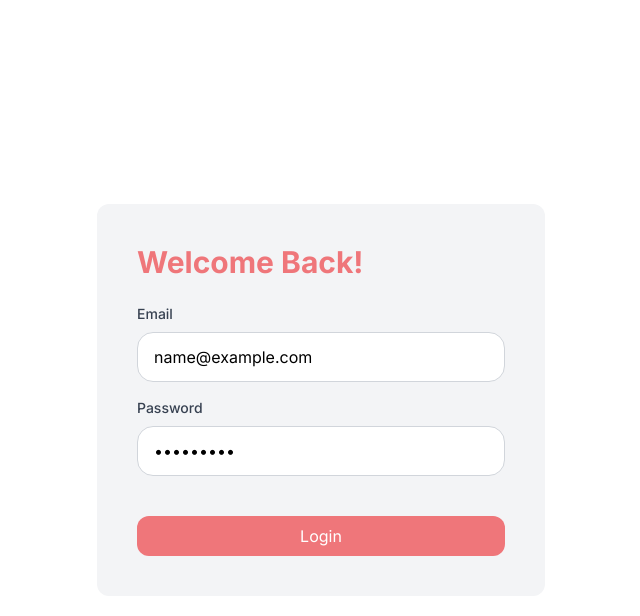
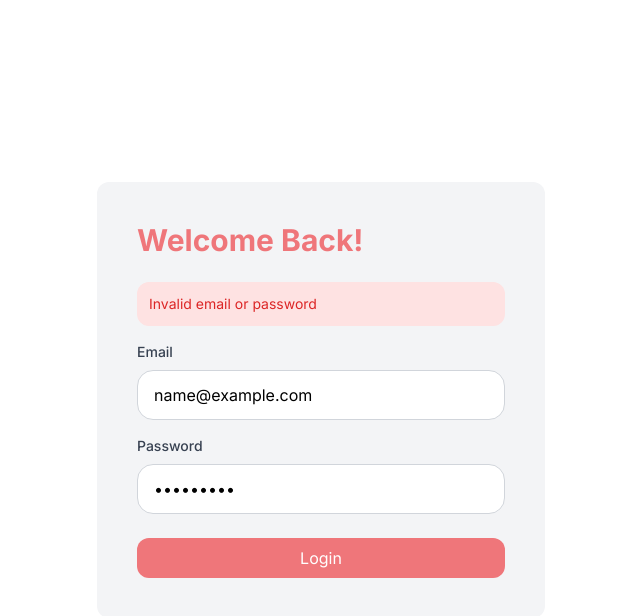
Before and after one commit to emmygrammy/blog-frontend, a React (Vite) app: page /dashboard/login in a window 1280 px wide. Both pictures are taken after typing "name@example.com", "Sample123" into the empty fields and a click on the button "Login". Shown: the top 616 px of the page, without its empty margins (319-959 px from the left). Built offline with nearby package versions, Linux system fonts and the light colour scheme; no server answers.

Commit message:
Blog-frontend

```diff
--- /dev/null
+++ b/src/api/auth.jsx
@@ -0,0 +1,10 @@
+import api from "./axios"
+
+export const adminLogin = async (loginData) => {
+  const response = await api.post(
+    "/auth/login",
+    loginData
+  )
+
+  return response.data
+}
--- a/src/pages/dashboard/DashboardHome.jsx
+++ b/src/pages/dashboard/DashboardHome.jsx
@@ -2,11 +2,20 @@
 
 function DashboardHome() {
   return (
-    <>
-      <h1 className="text-3xl font-bold text-sans text-primary">
+    <div>
+        <div>
+
+        <div className="container bg-gray-100 p-4 rounded -m-6 -mr-10">
+            <h1>
+                Welcome to Dashboard
+            </h1>
+        </div>
+
+      <h1 className="text-3xl font-bold text-sans text-primary mt-10">
           dashboard home 🚀
       </h1>
-    </>
+      </div>
+    </div>
   )
 }
 export default DashboardHome
--- a/src/pages/dashboard/Login.jsx
+++ b/src/pages/dashboard/Login.jsx
@@ -1,28 +1,51 @@
 import Input from "../../components/Input"
 import Button from "../../components/Button"
 import { useState } from "react"
-
-
+import { adminLogin } from "../../api/auth"
 
 function Login() {
   const [email, setEmail] = useState("")
   const [password, setPassword] = useState("")
+  const [loading, setLoading] = useState(false)
 
- const handleSubmit = (e) => {
+  const [authError, setAuthError] = useState("")
+  const [success, setSuccess] = useState("")
+
+  const handleSubmit = async (e) => {
     e.preventDefault()
+
+    setAuthError("")
+    setSuccess("")
+
     if (!email || !password) {
-    alert("Please enter email and password")
+      setAuthError("Please enter email and password")
       return
     }
-  console.log(email, password)
+
+    try {
+      setLoading(true)
+
+      const data = await adminLogin({
+        email,
+        password,
+      })
+
+      setSuccess("Login successful!")
+
+      localStorage.setItem("token", data.token)
+
+      setTimeout(() => {
+        window.location.href = "/dashboard"
+      }, 1000)
+
+    } catch (error) {
+      setAuthError(
+        error?.response?.data?.message ||
+        "Invalid email or password"
+      )
+    } finally {
+      setLoading(false)
     }
-
- const handleLogin = () => {
-  if (!email || !password) {
-    alert("Please enter email and password")
-    return
-  }
-  console.log(email, password)
   }
 
   return (
@@ -34,6 +57,21 @@ function Login() {
         </h1>
 
         <form onSubmit={handleSubmit}>
+
+          {/* AUTH ERROR (ONLY ONE PLACE) */}
+          {authError && (
+            <div className="bg-red-100 text-red-600 p-3 rounded-md mb-4 text-sm">
+              {authError}
+            </div>
+          )}
+
+          {/* SUCCESS MESSAGE */}
+          {success && (
+            <div className="bg-green-100 text-green-600 p-3 rounded-md mb-4 text-sm">
+              {success}
+            </div>
+          )}
+
           <Input
             label="Email"
             placeholder="Enter your email"
@@ -50,12 +88,19 @@ function Login() {
           />
 
           <Button
-        className="w-full bg-primary text-white rounded-xl mt-10"
+            className="w-full bg-primary text-white rounded-xl mt-6 flex items-center justify-center gap-2"
             type="submit"
-        onClick={handleLogin}>
-          Login
+            disabled={loading}
+          >
+            {loading && (
+              <div className="w-5 h-5 border-2 border-white border-t-transparent rounded-full animate-spin"></div>
+            )}
+
+            {loading ? "Logging in..." : "Login"}
           </Button>
+
         </form>
+
       </div>
     </div>
   )
```
Lines whose indentation alone changed are shown as unchanged.
